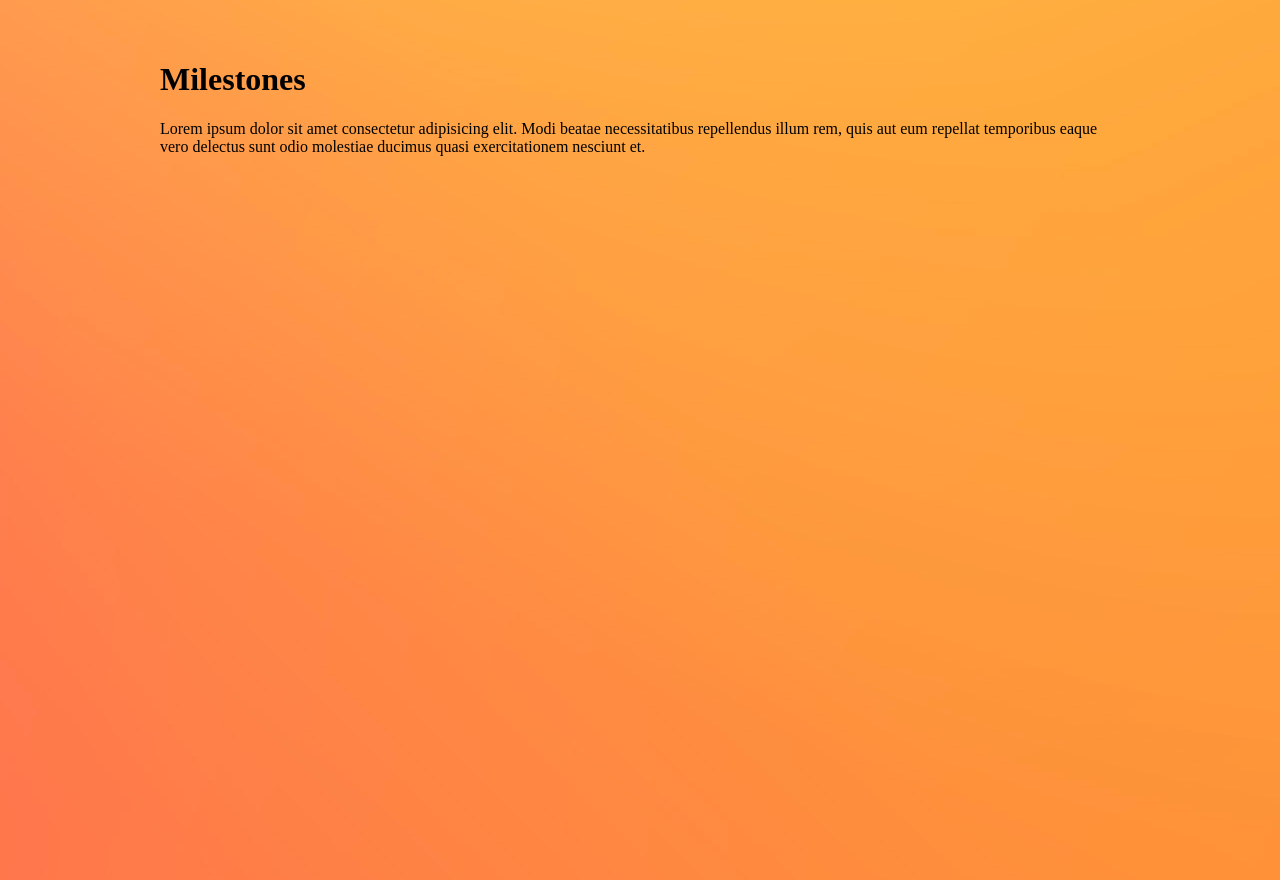
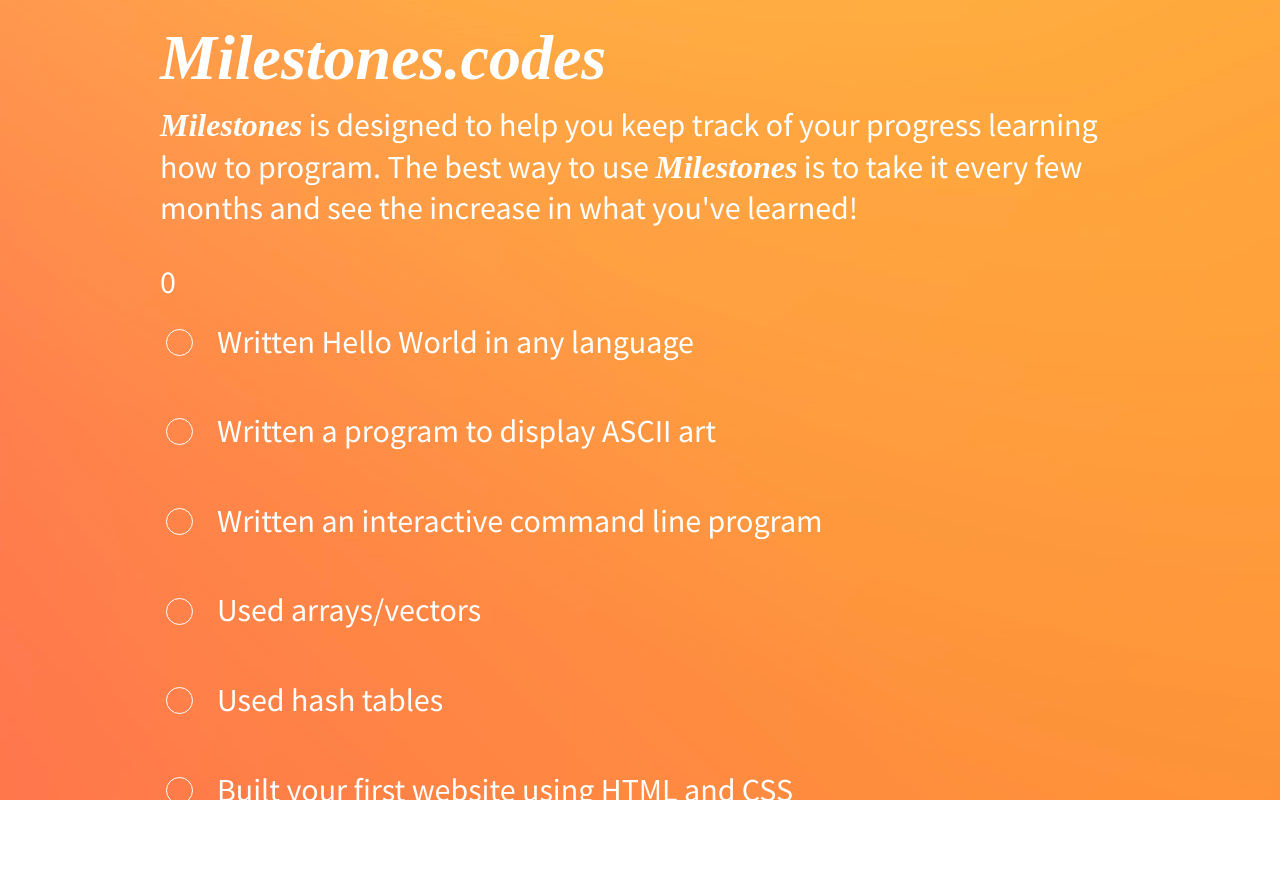
Before and after one commit to JohnPhamous/milestones.codes, a Gatsby site: page / in a window 1280 px wide. After the commit the page ends 800 px from the top, so only its background shows below. Built offline with nearby package versions, Linux system fonts and the light colour scheme; Gatsby itself is replaced by a stand-in of ours; a web font is replaced by a local one.

Commit message:
adding check list with count

```diff
--- a/src/components/Globals/Container.js
+++ b/src/components/Globals/Container.js
@@ -15,6 +15,8 @@ const ContainerBackground = styled.div`
   background-position: center;
   height: 100vh;
   width: 100vw;
-
-  padding: 5vh 0;
+  overflow: scroll;
+  color: white;
+  font-size: 2em;
+  line-height: 1.3;
 `;
--- a/src/components/Globals/Layout/layout.css
+++ b/src/components/Globals/Layout/layout.css
@@ -1,4 +1,26 @@
+@import url("https://fonts.googleapis.com/css?family=Playfair+Display:700i|Source+Sans+Pro");
+
 html,
 body {
   margin: 0;
 }
+
+h1 {
+  font-family: "Playfair Display", serif;
+  font-weight: 700;
+  font-style: italic;
+  margin: 0;
+}
+
+li,
+p {
+  font-family: "Source Sans Pro", sans-serif;
+  margin: 6px 0;
+  line-height: 1.3;
+}
+
+strong {
+  font-family: "Playfair Display", serif;
+  font-weight: 700;
+  font-style: italic;
+}
--- a/src/components/Globals/Layout/layout.js
+++ b/src/components/Globals/Layout/layout.js
@@ -19,9 +19,7 @@ const Layout = ({ children }) => (
     `}
     render={() => (
       <Container>
-        <Wrapper>
-          <main>{children}</main>
-        </Wrapper>
+        <Wrapper>{children}</Wrapper>
       </Container>
     )}
   />
@@ -31,11 +29,11 @@ Layout.propTypes = {
   children: PropTypes.node.isRequired
 };
 
-const Wrapper = styled.div`
+const Wrapper = styled.main`
   margin: 0 auto;
   max-width: 960px;
-  padding: 0px 1.0875rem 1.45rem;
-  padding-top: 0;
+  padding: 1rem;
+  height: 100vh;
 `;
 
 export default Layout;
--- /dev/null
+++ b/src/components/Intro/index.js
@@ -0,0 +1,15 @@
+import React from "react";
+
+const Intro = () => (
+  <header>
+    <h1>Milestones.codes</h1>
+    <p>
+      <strong>Milestones</strong> is designed to help you keep track of your
+      progress learning how to program. The best way to use{" "}
+      <strong>Milestones</strong> is to take it every few months and see the
+      increase in what you've learned!
+    </p>
+  </header>
+);
+
+export default Intro;
--- /dev/null
+++ b/src/components/Item/index.js
@@ -0,0 +1,44 @@
+import React from "react";
+import styled from "styled-components";
+
+const Item = ({ question, onClickHandler }) => (
+  <ItemContainer onClick={onClickHandler}>
+    {question.state ? <ToggleContainerFilled /> : <ToggleContainerEmpty />}
+    <Question>
+      <p>{question.question}</p>
+    </Question>
+  </ItemContainer>
+);
+
+const ItemContainer = styled.li`
+  color: white;
+  padding: 6px;
+  margin-bottom: 24px;
+  display: flex;
+  align-items: center;
+  cursor: pointer;
+`;
+
+const ToggleContainerFilled = styled.span`
+  margin-right: 24px;
+  border-radius: 50%;
+  border: 1px solid white;
+  background: white;
+  height: 25px;
+  width: 25px;
+`;
+
+const ToggleContainerEmpty = styled.span`
+  margin-right: 24px;
+  border-radius: 50%;
+  border: 1px solid white;
+  height: 25px;
+  width: 25px;
+`;
+
+const Question = styled.span`
+  /* padding-bottom: 24px; */
+  /* border-bottom: 1px solid white; */
+`;
+
+export default Item;
--- /dev/null
+++ b/src/components/List/index.js
@@ -0,0 +1,56 @@
+import React, { Component } from "react";
+import Item from "../Item";
+import styled from "styled-components";
+
+export default class List extends Component {
+  state = {
+    questions: [],
+    count: 0
+  };
+
+  componentDidMount() {
+    let newState = this.props.questions.map(question => {
+      const newItem = { ...question, state: false };
+      return newItem;
+    });
+    this.setState({ questions: newState });
+  }
+
+  toggle = index => {
+    console.log(index);
+    let newState = this.state.questions;
+    let newCount = this.state.count;
+
+    if (newState[index].state === true) {
+      newCount--;
+      newState[index].state = false;
+    } else {
+      newCount++;
+      newState[index].state = true;
+    }
+    this.setState({ questions: newState, count: newCount });
+  };
+
+  render() {
+    const { questions } = this.state;
+
+    return (
+      <ListContainer>
+        <p>{this.state.count}</p>
+        {questions.map((question, index) => (
+          <Item
+            key={index}
+            question={question}
+            onClickHandler={() => this.toggle(index)}
+          />
+        ))}
+      </ListContainer>
+    );
+  }
+}
+
+const ListContainer = styled.ul`
+  height: 100%;
+  list-style: none;
+  padding: 0;
+`;
--- /dev/null
+++ b/src/data/questions.js
@@ -0,0 +1,152 @@
+export default [
+  {
+    question: "Written Hello World in any language",
+    type: "beginner"
+  },
+  {
+    question: "Written a program to display ASCII art",
+    type: "beginner"
+  },
+  {
+    question: "Written an interactive command line program",
+    type: "beginner"
+  },
+  {
+    question: "Used arrays/vectors",
+    type: "beginner"
+  },
+  {
+    question: "Used hash tables",
+    type: "beginner"
+  },
+  {
+    question: "Built your first website using HTML and CSS",
+    type: "beginner"
+  },
+  {
+    question: "Learned the basics about algorithm analysis",
+    type: "beginner"
+  },
+  {
+    question: "Learned how to navigate the filesystem in a terminal",
+    type: "beginner"
+  },
+  {
+    question: "Learned an easy sorting algorithm such as bubble sort",
+    type: "beginner"
+  },
+  {
+    question: "Made an account on GitHub",
+    type: "beginner"
+  },
+  {
+    question: "Written a script in Bash or another scripting language",
+    type: "beginner"
+  },
+  {
+    question: "Posted a question on Stackoverflow",
+    type: "beginner"
+  },
+  {
+    question: "Used an external library/module",
+    type: "beginner"
+  },
+  {
+    question:
+      "Learned the differences between an interpreter and a compiler are",
+    type: "intermediate"
+  },
+  {
+    question: "Used any variation of a trees for storing data",
+    type: "intermediate"
+  },
+  {
+    question: "Learned how to use Git or another version control system",
+    type: "intermediate"
+  },
+  {
+    question: "Posted an answer on Stackoverflow",
+    type: "intermediate"
+  },
+  {
+    question: "Opened an issue on GitHub",
+    type: "intermediate"
+  },
+  {
+    question: "Bought a domain name",
+    type: "intermediate"
+  },
+  {
+    question: "Built a website using HTML, CSS, and Javascript",
+    type: "intermediate"
+  },
+  {
+    question: "Used an API",
+    type: "intermediate"
+  },
+  {
+    question: "Learned a new language",
+    type: "intermediate"
+  },
+  {
+    question: "Used a debugger",
+    type: "intermediate"
+  },
+  {
+    question: "Created your first opensource project",
+    type: "intermediate"
+  },
+  {
+    question:
+      "Join a developer community such as on Slack, Discord, or Twitter",
+    type: "intermediate"
+  },
+  {
+    question: "Worked with data in JSON/XML/CSV",
+    type: "intermediate"
+  },
+  {
+    question: "Worked on a remote server",
+    type: "intermediate"
+  },
+  {
+    question: "Written a unit test for a program",
+    type: "advance"
+  },
+  {
+    question: "Created a pull request on GitHub",
+    type: "advance"
+  },
+  {
+    question: "Used a database",
+    type: "advance"
+  },
+  {
+    question: "Written your first blog post",
+    type: "advance"
+  },
+  {
+    question: "Written a regular expression",
+    type: "advance"
+  },
+  {
+    question: "Know the difference between ASCII and unicode",
+    type: "advance"
+  },
+  {
+    question: "Understand how data is represented in memory",
+    type: "advance"
+  },
+  {
+    question: "Built a program to solve someone elses problem",
+    type: "advance"
+  },
+  {
+    question: "Know a few design patterns for object oriented programming",
+    type: "advance"
+  },
+  {
+    question: "Riced your system",
+    type: "advance"
+  }
+];
--- a/src/pages/index.js
+++ b/src/pages/index.js
@@ -2,17 +2,16 @@ import React from "react";
 
 import Layout from "../components/Globals/Layout/layout";
 import SEO from "../components/Globals/seo";
+import Intro from "../components/Intro";
+
+import List from "../components/List";
+import Questions from "../data/questions";
 
 const IndexPage = () => (
   <Layout>
     <SEO title="Home" keywords={[`gatsby`, `application`, `react`]} />
-    <h1>Milestones</h1>
-    <p>
-      Lorem ipsum dolor sit amet consectetur adipisicing elit. Modi beatae
-      necessitatibus repellendus illum rem, quis aut eum repellat temporibus
-      eaque vero delectus sunt odio molestiae ducimus quasi exercitationem
-      nesciunt et.
-    </p>
+    <Intro />
+    <List questions={Questions} />
   </Layout>
 );
 
```
